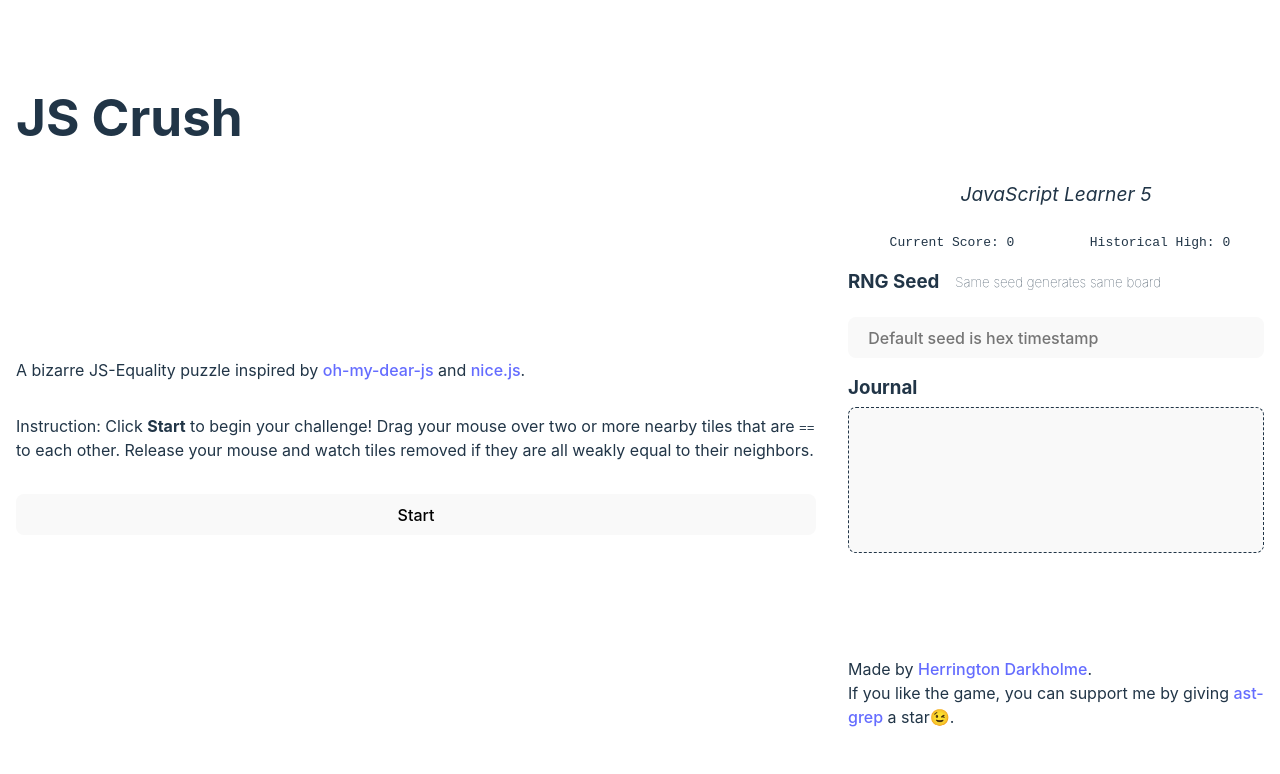
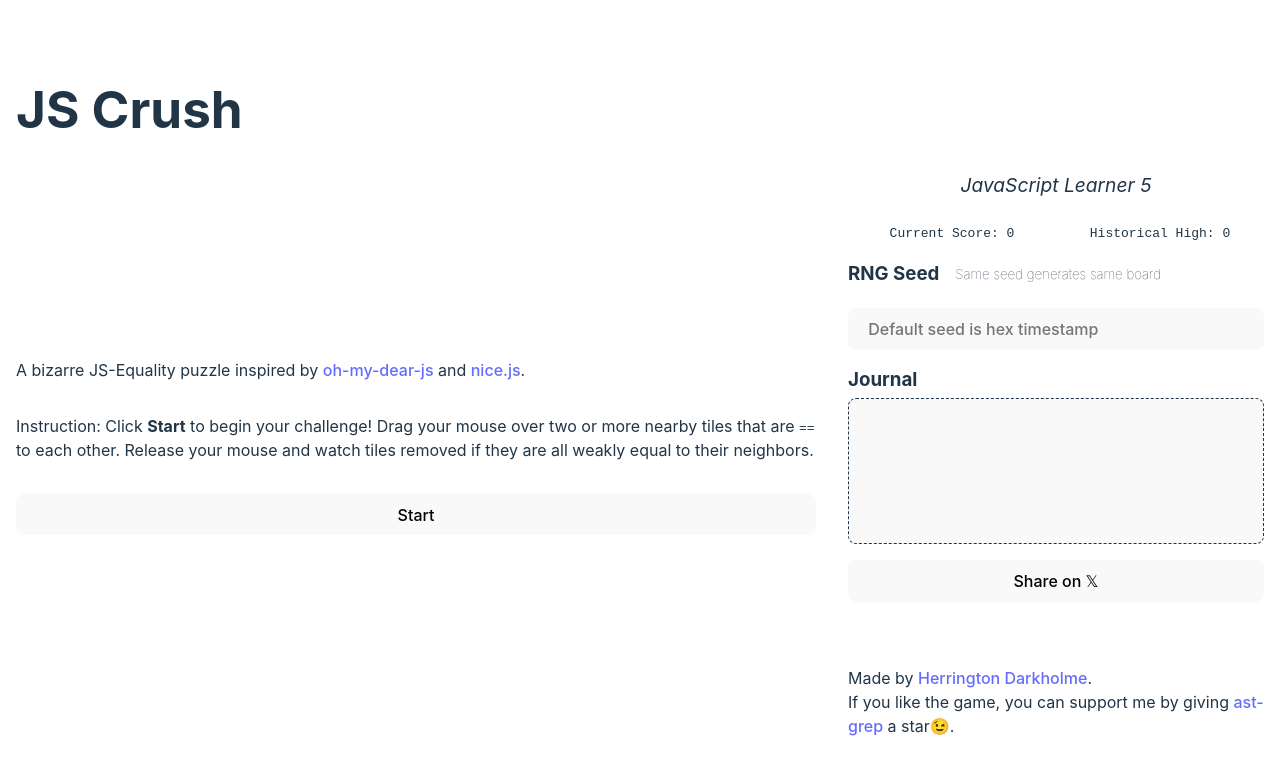
Before and after one commit to HerringtonDarkholme/js-crush, a Vue app: page / in a window 1280 px wide. Shown: the top 774 px of the page. Built offline with nearby package versions, Linux system fonts and the light colour scheme.

Commit message:
fix add tweet button faster

```diff
--- a/src/components/ControlPanel.vue
+++ b/src/components/ControlPanel.vue
@@ -1,7 +1,7 @@
 <script lang="ts" setup>
 import {watch, nextTick} from 'vue'
 import ScoreBoard from './ScoreBoard.vue'
-import { logs, seedRef } from './state'
+import { logs, seedRef, share } from './state'
 // scroll logs to bottom to show latest update
 watch(logs, () => {
   nextTick(() => {
@@ -31,6 +31,9 @@ watch(logs, () => {
         </div>
       </div>
     </div>
+    <button class="btn" @click="share">
+      Share on 𝕏
+    </button>
     <br/>
     <br/>
     <br/>
@@ -51,7 +54,7 @@ watch(logs, () => {
   gap: 1em;
 }
 .btn {
-  flex: 1 0 30%;
+  width: 100%;
 }
 .form-control {
   width: 100%;
--- a/src/components/MainArea.vue
+++ b/src/components/MainArea.vue
@@ -1,7 +1,6 @@
 <script lang="ts" setup>
 import Game from './Game.vue';
-import { shareToTwitter } from './utils'
-import { startNewGame, score, title, life } from './state'
+import { startNewGame, score, title, life, share } from './state'
 import { shuffle } from './sound'
 import { nextTick, ref} from 'vue'
 
@@ -20,10 +19,6 @@ async function startGame() {
   nextTick(() => {
     document.getElementById('game')!.scrollIntoView();
   });
-}
-function share() {
-  const message = `I scored ${score.value} points on #JSCrush as a ${title.value[1]}!`
-  shareToTwitter(message)
 }
 </script>
 
--- a/src/components/state.ts
+++ b/src/components/state.ts
@@ -4,6 +4,7 @@ import { ref, computed } from 'vue'
 import { chunkTwo } from './utils'
 import { getRandomData } from './data'
 import { setSeed } from './data'
+import { shareToTwitter } from './utils'
 
 export interface Tile {
   text: string,
@@ -139,3 +140,8 @@ export let title = computed(() => {
     return titles[left]
   }
 })
+
+export function share() {
+  const message = `I scored ${score.value} points on #JSCrush as a ${title.value[1]}!`
+  shareToTwitter(message)
+}
```
